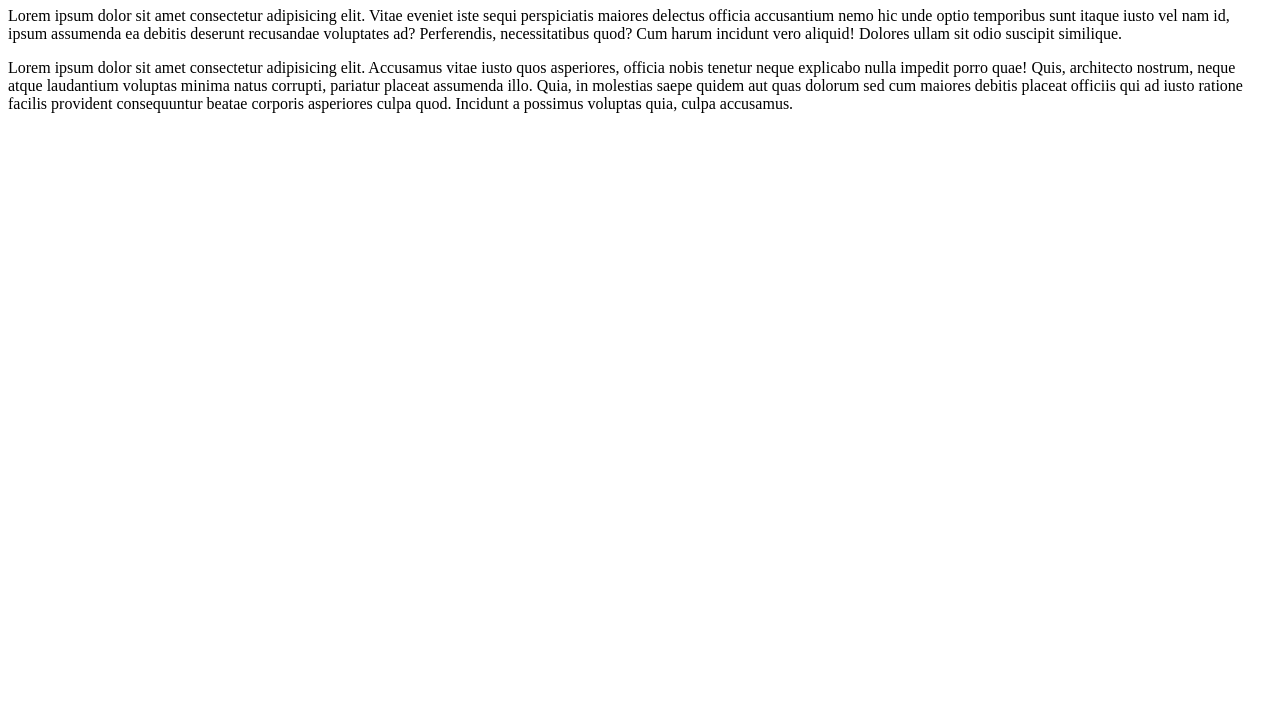
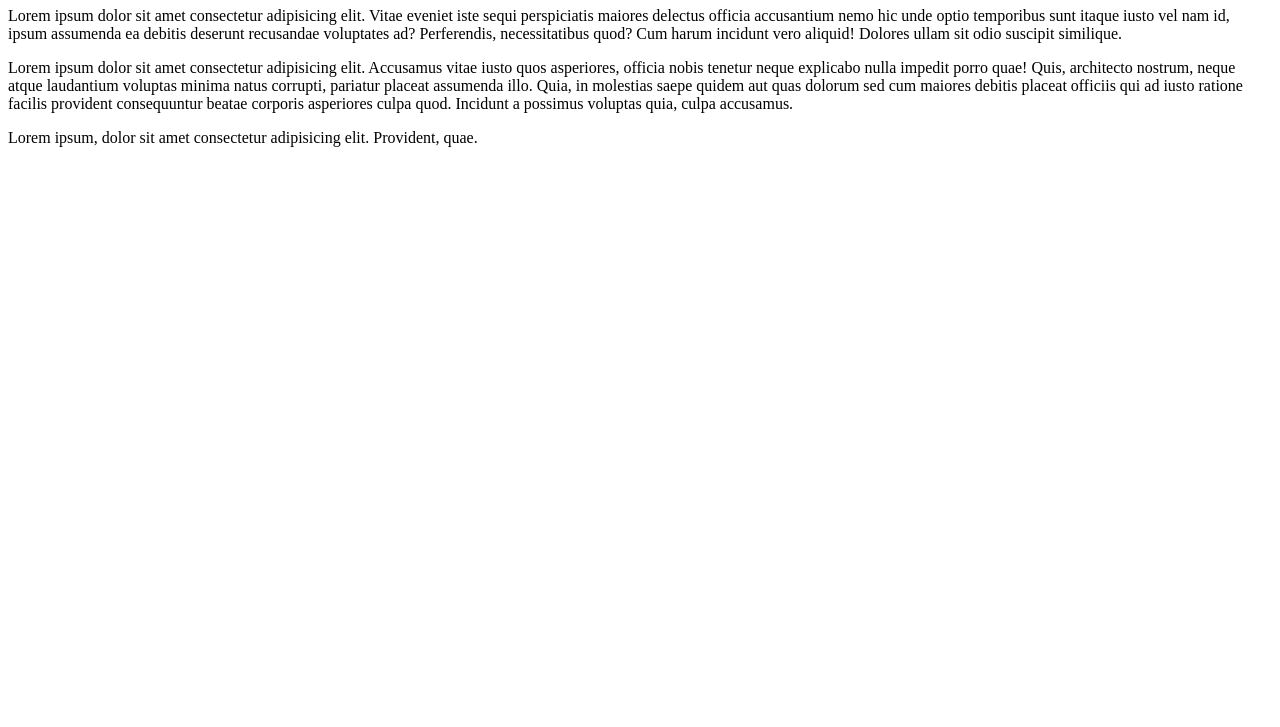
Before and after one commit to ovie009/Github, a plain HTML site: page index.html in a window 1280 px wide. Shown: the part 73-800 px from the top of the page. Drawn offline with Linux system fonts and the light colour scheme.

Commit message:
added span text to feature 1

```diff
--- a/index.html
+++ b/index.html
@@ -19,6 +19,10 @@
                 Lorem ipsum dolor sit amet consectetur adipisicing elit. Accusamus vitae iusto quos asperiores, officia nobis tenetur neque explicabo nulla impedit porro quae! Quis, architecto nostrum, neque atque laudantium voluptas minima natus corrupti, pariatur placeat assumenda illo. Quia, in molestias saepe quidem aut quas dolorum sed cum maiores debitis placeat officiis qui ad iusto ratione facilis provident consequuntur beatae corporis asperiores culpa quod. Incidunt a possimus voluptas quia, culpa accusamus.
             </p>
         </section>
+
+        <span>
+            Lorem ipsum, dolor sit amet consectetur adipisicing elit. Provident, quae.
+        </span>
     </main>
     <footer>
 
```
